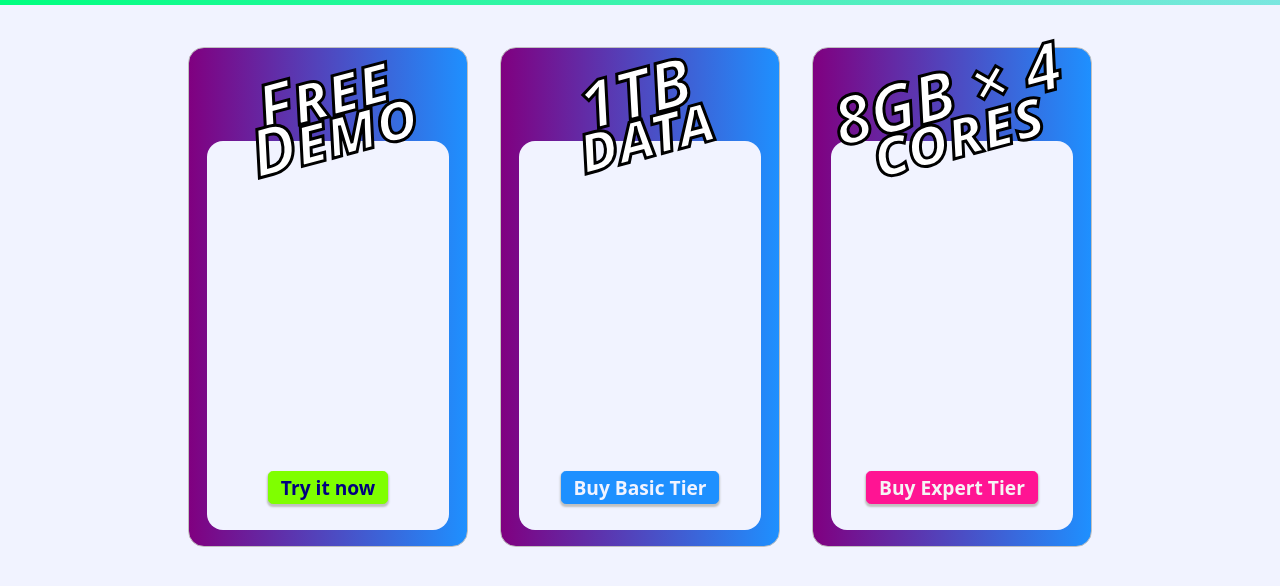
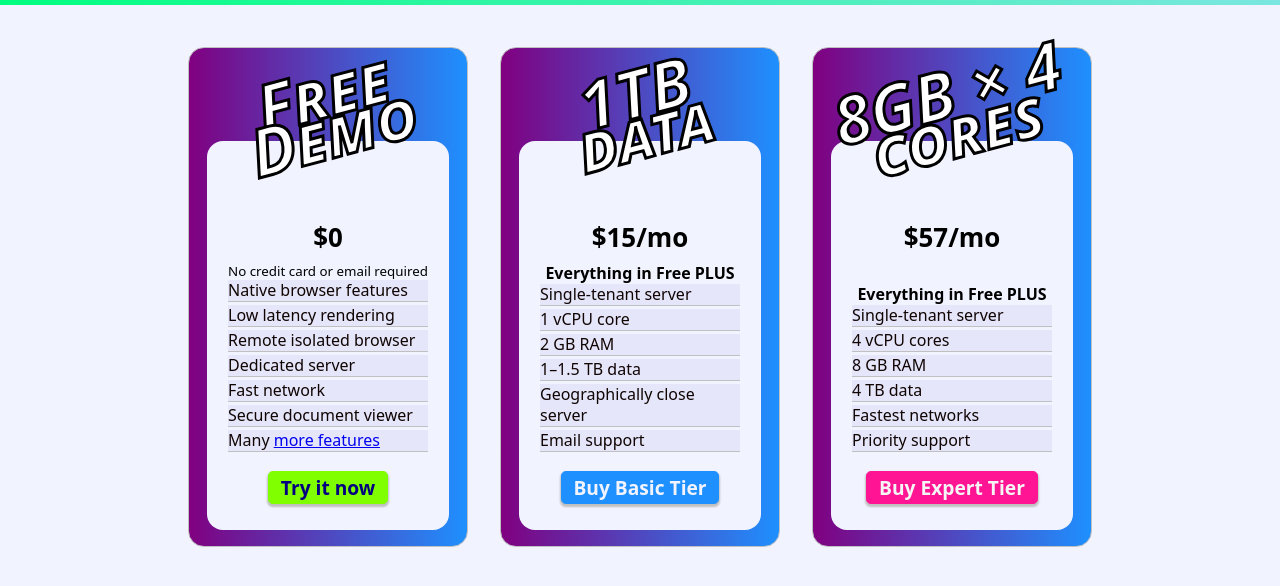
Before and after one commit to crisdosyago/vf-demo-landing, a website: page index.html in a window 1280 px wide. Shown: the part 54-640 px from the top of the page. Drawn offline with Linux system fonts and the light colour scheme.

Commit message:
"Looks pretty good"

```diff
--- a/index.html
+++ b/index.html
@@ -76,6 +76,35 @@
     letter-spacing: normal;
   }
 
+  span.price {
+    position: absolute;
+    top: 3em;
+    text-align: center;
+    font-weight: bold;
+    font-size: 162%;
+  }
+
+  dl {
+    padding: 0;
+    margin: 0;
+    width: 100%;
+    max-width: 100%;
+    max-width: 200px;
+  }
+
+  dl dd {
+    margin: 0;
+    font-size: 1rem;
+    line-height: 1.3;
+    background-color: lavender;
+    color: var(--black);
+    border-bottom: thin solid var(--soft);
+    margin-bottom: 0.2em;
+  }
+
+  dl dd:nth-of-type(2n+1) {
+  }
+
   p.cent {
     text-align: center;
   }
@@ -125,7 +154,6 @@
     --col: var(--red);
   }
 
-
   section.try-or-buy {
     display: flex;
     flex-wrap: wrap;
@@ -156,14 +184,16 @@
 
     width: 100%;
     height: 80%;
+    max-width: var(--box-w);
 
     border-radius: var(--big-rad);
     border: none;
     background-color: var(--white);
 
     display: flex;
-    justify-content: center;
-    align-items: flex-end;
+    flex-direction: column;
+    justify-content: flex-end;
+    align-items: center;
   }
 
   form fieldset legend {
@@ -217,6 +247,19 @@
     <form method=GET action=https://guest:vfpdemo@demo-vfp.dosyago.com/>
       <fieldset>
         <legend>Free Demo</legend>
+        <span class=price>
+          $0
+        </span>
+        <small>No credit card or email required</small>
+        <dl>
+          <dd>Native browser features
+          <dd>Low latency rendering
+          <dd>Remote isolated browser
+          <dd>Dedicated server
+          <dd>Fast network
+          <dd>Secure document viewer
+          <dd>Many <a href=https://github.com/i5ik/ViewFinder#progress--roadmap>more features</a>
+        </dl>
         <p class=cent>
           <button class=free-do>Try it now</button>
         </p>
@@ -225,6 +268,18 @@
     <form method=GET action=#buy-basic-tier>
       <fieldset>
         <legend>1TB data</legend>
+        <span class=price>
+          $15/mo
+        </span>
+        <strong>Everything in Free PLUS</strong>
+        <dl>
+          <dd>Single-tenant server
+          <dd>1 vCPU core
+          <dd>2 GB RAM
+          <dd>1&ndash;1.5 TB data
+          <dd>Geographically close server
+          <dd>Email support
+        </dl>
         <p class=cent>
           <button
             class=cta
@@ -236,6 +291,18 @@
     <form method=GET action=#buy-expert-tier>
       <fieldset>
         <legend>8GB &#xd7; 4 cores</legend>
+        <span class=price>
+          $57/mo
+        </span>
+        <strong>Everything in Free PLUS</strong>
+        <dl>
+          <dd>Single-tenant server
+          <dd>4 vCPU cores
+          <dd>8 GB RAM
+          <dd>4 TB data
+          <dd>Fastest networks
+          <dd>Priority support
+        </dl>
         <p class=cent>
           <button
             class=cta-big
```
